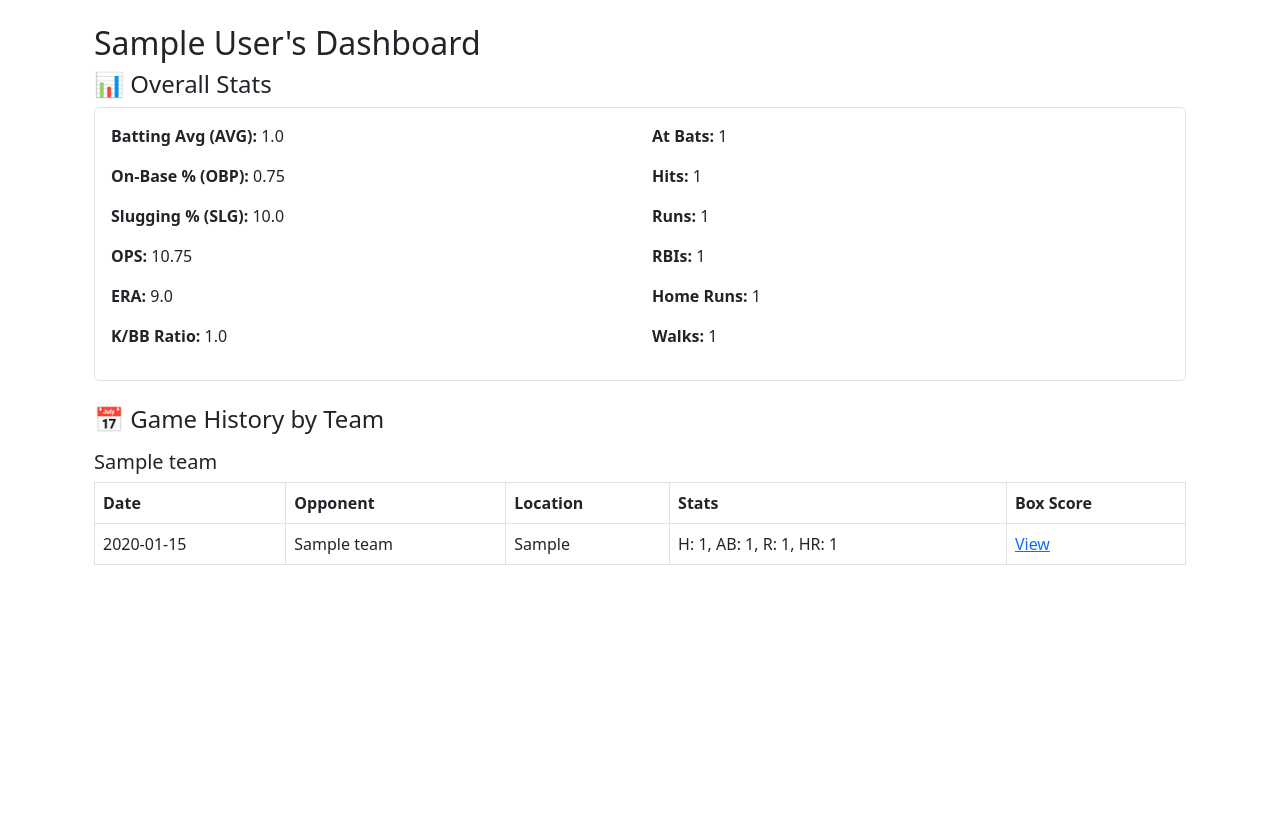
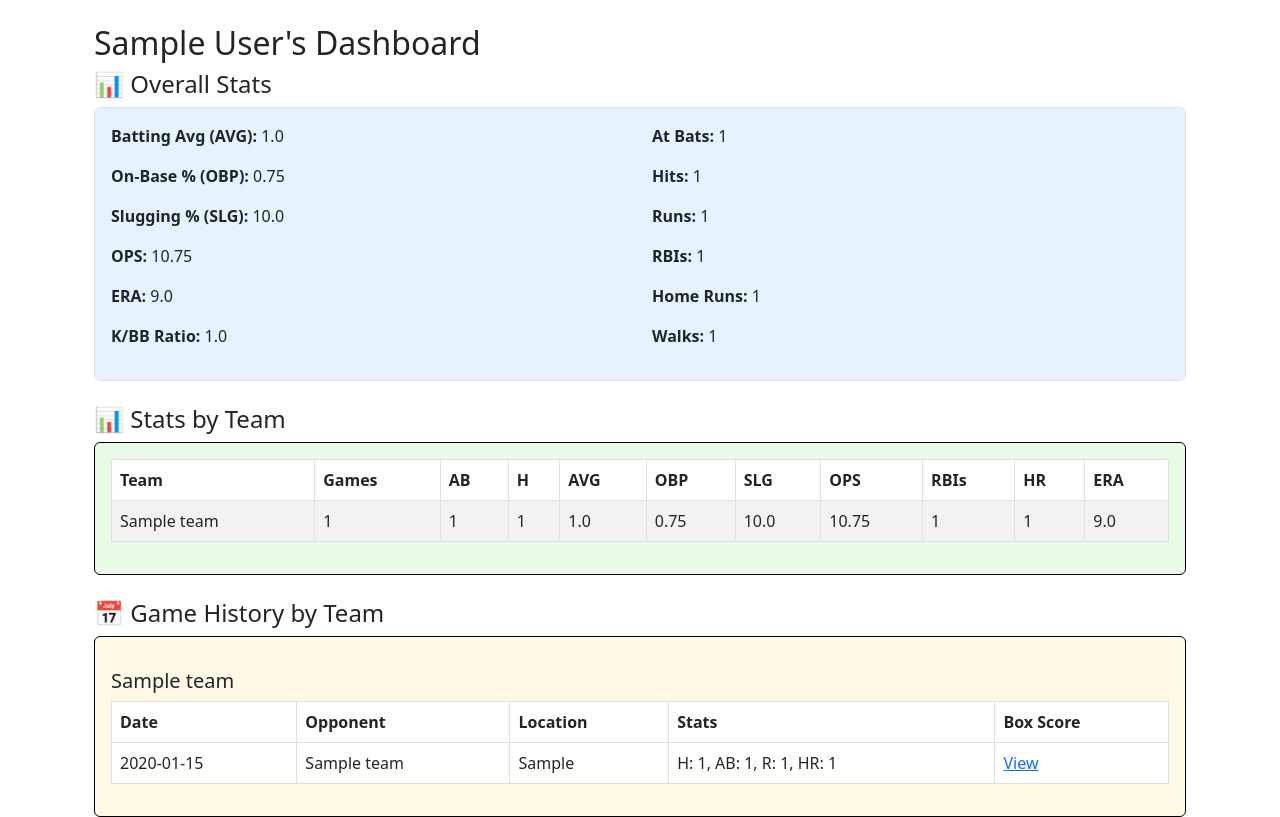
Before and after one commit to titancoder12/web3sportsdraft, a Django app: page /dashboard/ in a window 1280 px wide. Shown: the part 56-873 px from the top of the page. Before the commit the page ends 621 px from the top, so only its background shows below. Run offline with Django 3.2, Linux system fonts and the light colour scheme; a user stored in the database is signed in; tables that the repository leaves empty hold one stand-in row (values such as "Sample post").

Commit message:
more stats

```diff
--- a/league/templates/league/player_dashboard.html
+++ b/league/templates/league/player_dashboard.html
@@ -8,7 +8,7 @@
   {% else %}
 
     <h4>📊 Overall Stats</h4>
-<div class="border p-3 mb-4" style="border: 1px solid #000; border-radius: 5px;">
+<div class="border p-3 mb-4 rounded" style="border: 1px solid #000; border-radius: 5px;background-color: #e6f2ff; border: 1px solid #000;">
   <div class="row">
     <div class="col-md-6">
       <p><strong>Batting Avg (AVG):</strong> {{ batting_avg }}</p>
@@ -30,7 +30,46 @@
 </div>
 
 
+<h4>📊 Stats by Team</h4>
+<div class="p-3 mb-4 rounded" style="background-color: #e9fbe6; border: 1px solid #000;">
+  <table class="table table-striped table-bordered bg-white">
+    <thead>
+      <tr>
+        <th>Team</th>
+        <th>Games</th>
+        <th>AB</th>
+        <th>H</th>
+        <th>AVG</th>
+        <th>OBP</th>
+        <th>SLG</th>
+        <th>OPS</th>
+        <th>RBIs</th>
+        <th>HR</th>
+        <th>ERA</th>
+      </tr>
+    </thead>
+    <tbody>
+      {% for stat in team_stats %}
+      <tr>
+        <td>{{ stat.team_name }}</td>
+        <td>{{ stat.games_played }}</td>
+        <td>{{ stat.at_bats }}</td>
+        <td>{{ stat.hits }}</td>
+        <td>{{ stat.avg }}</td>
+        <td>{{ stat.obp }}</td>
+        <td>{{ stat.slg }}</td>
+        <td>{{ stat.ops }}</td>
+        <td>{{ stat.rbis }}</td>
+        <td>{{ stat.home_runs }}</td>
+        <td>{{ stat.era }}</td>
+      </tr>
+      {% endfor %}
+    </tbody>
+  </table>
+</div>
+
     <h4>📅 Game History by Team</h4>
+    <div class="p-3 rounded" style="background-color: #fff9e6; border: 1px solid #000;">
     {% for team_name, stats in team_games.items %}
       <h5 class="mt-3">{{ team_name }}</h5>
       <table class="table table-bordered">
@@ -62,6 +101,7 @@
         </tbody>
       </table>
     {% endfor %}
+    </div>
 
   {% endif %}
 </div>
--- a/league/views.py
+++ b/league/views.py
@@ -10,7 +10,7 @@ from io import TextIOWrapper
 from datetime import datetime
 from django.contrib import messages
 from django.shortcuts import render
-from django.db.models import Sum
+from django.db.models import Sum, Count
 from django.db.models.functions import Coalesce
 
 from collections import defaultdict
@@ -21,23 +21,28 @@ def player_dashboard(request):
 
     try:
         player = user.player_profile
-    except Player.DoesNotExist:
+    except:
         return render(request, "league/player_dashboard.html", {
             "error": "Your account is not associated with a player profile."
         })
 
-    # Game stats
+    # Game stats for the player
     game_stats = PlayerGameStat.objects.select_related("game").filter(player=player).order_by("-game__date")
 
-    # Group stats by team
+    # Group stats by team (for Game History by Team)
     team_games = defaultdict(list)
+    player_team_ids = set(player.teams.values_list("id", flat=True))
+
     for stat in game_stats:
-        for team in player.teams.all():
-            if stat.game.team_home_id == team.id or stat.game.team_away_id == team.id:
-                team_games[team.name].append(stat)
+        home_id = stat.game.team_home_id
+        away_id = stat.game.team_away_id
 
+        if home_id in player_team_ids:
+            team_games[stat.game.team_home.name].append(stat)
+        elif away_id in player_team_ids:
+            team_games[stat.game.team_away.name].append(stat)
 
-    # Aggregate stats
+    # Overall aggregate stats
     agg = game_stats.aggregate(
         at_bats=Coalesce(Sum("at_bats"), 0),
         hits=Coalesce(Sum("hits"), 0),
@@ -57,7 +62,6 @@ def player_dashboard(request):
         strikeouts_pitching=Coalesce(Sum("strikeouts_pitching"), 0),
     )
 
-    # Calculated stats
     ab = agg["at_bats"] or 1
     avg = round(agg["hits"] / ab, 3)
     tb = agg["singles"] + 2 * agg["doubles"] + 3 * agg["triples"] + 4 * agg["home_runs"]
@@ -68,14 +72,60 @@ def player_dashboard(request):
     era = round((agg["earned_runs"] * 9) / agg["innings_pitched"], 2) if agg["innings_pitched"] else 0
     kbb = round(agg["strikeouts_pitching"] / agg["walks_allowed"], 2) if agg["walks_allowed"] else 0
 
+    # Per-team stat summaries
+    team_stats = []
+    for team in player.teams.all():
+        team_game_stats = game_stats.filter(
+            game__team_home=team
+        ) | game_stats.filter(
+            game__team_away=team
+        )
 
+        team_agg = team_game_stats.aggregate(
+            games_played=Count("game", distinct=True),
+            hits=Coalesce(Sum("hits"), 0),
+            at_bats=Coalesce(Sum("at_bats"), 0),
+            rbis=Coalesce(Sum("rbis"), 0),
+            home_runs=Coalesce(Sum("home_runs"), 0),
+            base_on_balls=Coalesce(Sum("base_on_balls"), 0),
+            hit_by_pitch=Coalesce(Sum("hit_by_pitch"), 0),
+            sacrifice_flies=Coalesce(Sum("sacrifice_flies"), 0),
+            doubles=Coalesce(Sum("doubles"), 0),
+            triples=Coalesce(Sum("triples"), 0),
+            singles=Coalesce(Sum("singles"), 0),
+            earned_runs=Coalesce(Sum("earned_runs"), 0),
+            innings_pitched=Coalesce(Sum("innings_pitched"), 0.0),
+        )
 
-    team_games = dict(team_games)
+        tab = team_agg["at_bats"] or 1
+        team_tb = team_agg["singles"] + 2 * team_agg["doubles"] + 3 * team_agg["triples"] + 4 * team_agg["home_runs"]
+        team_slg = round(team_tb / tab, 3)
+
+        team_obp_denom = tab + team_agg["base_on_balls"] + team_agg["hit_by_pitch"] + team_agg["sacrifice_flies"] or 1
+        team_obp = round((team_agg["hits"] + team_agg["base_on_balls"] + team_agg["hit_by_pitch"]) / team_obp_denom, 3)
+
+        team_ops = round(team_obp + team_slg, 3)
+        team_avg = round(team_agg["hits"] / tab, 3)
+        team_era = round((team_agg["earned_runs"] * 9) / team_agg["innings_pitched"], 2) if team_agg["innings_pitched"] else 0
+
+        team_stats.append({
+            "team_name": team.name,
+            "games_played": team_agg["games_played"],
+            "hits": team_agg["hits"],
+            "at_bats": team_agg["at_bats"],
+            "avg": team_avg,
+            "rbis": team_agg["rbis"],
+            "home_runs": team_agg["home_runs"],
+            "slg": team_slg,
+            "obp": team_obp,
+            "ops": team_ops,
+            "era": team_era,
+        })
 
     return render(request, "league/player_dashboard.html", {
         "player": player,
         "game_stats": game_stats,
-        "team_games": team_games,
+        "team_games": dict(team_games),
         "overall_stats": agg,
         "batting_avg": avg,
         "slg": slg,
@@ -83,6 +133,7 @@ def player_dashboard(request):
         "ops": ops,
         "era": era,
         "kbb": kbb,
+        "team_stats": team_stats,
     })
 
 def box_score_view(request, game_id):
```
